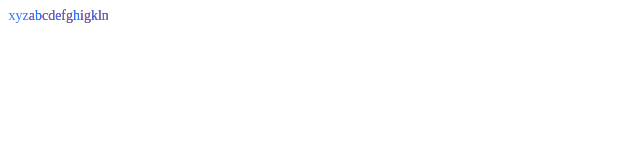
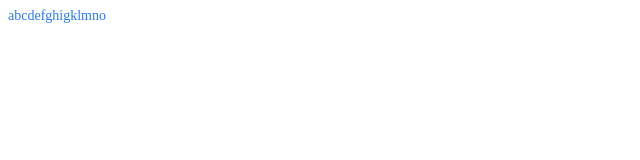
Before and after one commit to younghans94/project-module-frontend, a React (Create React App) app: page / in a window 1280 px wide. Shown: the top 160 px of the page, without its empty margins (0-640 px from the left). Built offline with nearby package versions, Linux system fonts and the light colour scheme.

Commit message:
优化样式添加的时机防止出现显示问题

```diff
--- a/src/basic/animate/marquee/Marquee.less
+++ b/src/basic/animate/marquee/Marquee.less
@@ -5,11 +5,10 @@
   .mobile-announcement-content {
     color: #2579FE;
     font-size: 14px;
-    transform: translateX(50%);
+    //transform: translateX(50%);
     animation: marqueeAnim linear 0s infinite;
-    animation-delay: 1s;
-    animation-fill-mode: both;
-    animation-iteration-count: 2;
+    //animation-delay: 1s;
+    //animation-iteration-count: 2;
     white-space: pre;
   }
 }
--- a/src/basic/animate/marquee/Marquee.tsx
+++ b/src/basic/animate/marquee/Marquee.tsx
@@ -22,7 +22,9 @@ const Marquee = ({ text, className }: { text: string; className?: string }) => {
         animationDuration: text.length * 0.2 + 5 + "s",
         paddingLeft: "100%",
         textShadow: `${textWidth}px 0 red`,
+        animationFillMode: "both"
       });
+      containerRef.current.style.setProperty("--text-container-width", `${containerWidth}px`);
     }
     // 文字首尾要能连起来;
     // todo 文字起始位置可以解决
@@ -32,14 +34,12 @@ const Marquee = ({ text, className }: { text: string; className?: string }) => {
     //   100% { transform: translateX(-100%); }
     // }`,
     // );
-    containerRef.current.style.setProperty("--text-container-width", `${containerWidth}px`);
   }, [text]);
 
   return (
     <div ref={containerRef} className={classNames("marquee-container")}>
       <div style={animationConfig} className="mobile-announcement-content">
         <span ref={textRef}>{text}</span>
-        <span>{text}</span>
       </div>
     </div>
   );
--- a/src/index.tsx
+++ b/src/index.tsx
@@ -5,4 +5,4 @@ import { createRoot } from "react-dom/client";
 import Marquee from "./basic/animate/marquee/Marquee";
 
 const root = createRoot(document.getElementById("root"));
-root.render(<Marquee text={"abcdefghigklmnopqrstuvwxyz"} />);
+root.render(<Marquee text={"abcdefghigklmno"} />);
```
